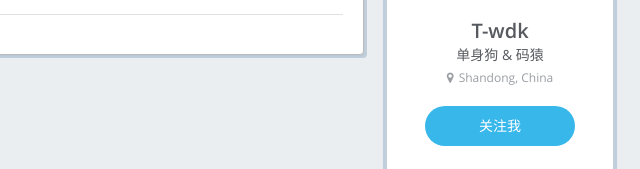
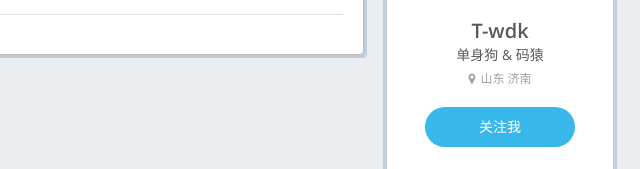
Before and after one commit to wangdenkun/wangdenkun.github.io, a plain HTML site: page 2018/11/30/Init/index.html in a window 1280 px wide. Shown: the part 248-417 px from the top of the page, 640-1280 px from the left. Drawn offline with nearby package versions, Linux system fonts and the light colour scheme; some packages are replaced by stand-ins of ours; a script that the page names is missing.

Commit message:
Site updated: 2018-11-30 23:47:15

```diff
--- a/2018/11/30/Init/index.html
+++ b/2018/11/30/Init/index.html
@@ -161,7 +161,7 @@
             <img id="avatar" src="/css/images/avatar.png">
             <h2 id="name">T-wdk</h2>
             <h3 id="title">单身狗 &amp; 码猿</h3>
-            <span id="location"><i class="fa fa-map-marker"></i>Shandong, China</span>
+            <span id="location"><i class="fa fa-map-marker"></i>山东 济南</span>
             <a id="follow" target="_blank" href="https://github.com/wangdenkun/">关注我</a>
         </div>
         <div class="article-info profile-block">
```
Also changed, not shown: about/index.html (+1 -1 lines), archives/2018/11/index.html (+1 -1 lines), archives/2018/index.html (+1 -1 lines), archives/index.html (+1 -1 lines), categories/index.html (+1 -1 lines), categories/测试/index.html (+1 -1 lines), index.html (+1 -1 lines), tags/index.html (+1 -1 lines), tags/测试/index.html (+1 -1 lines), searchVersion.txt, 1 other file.
